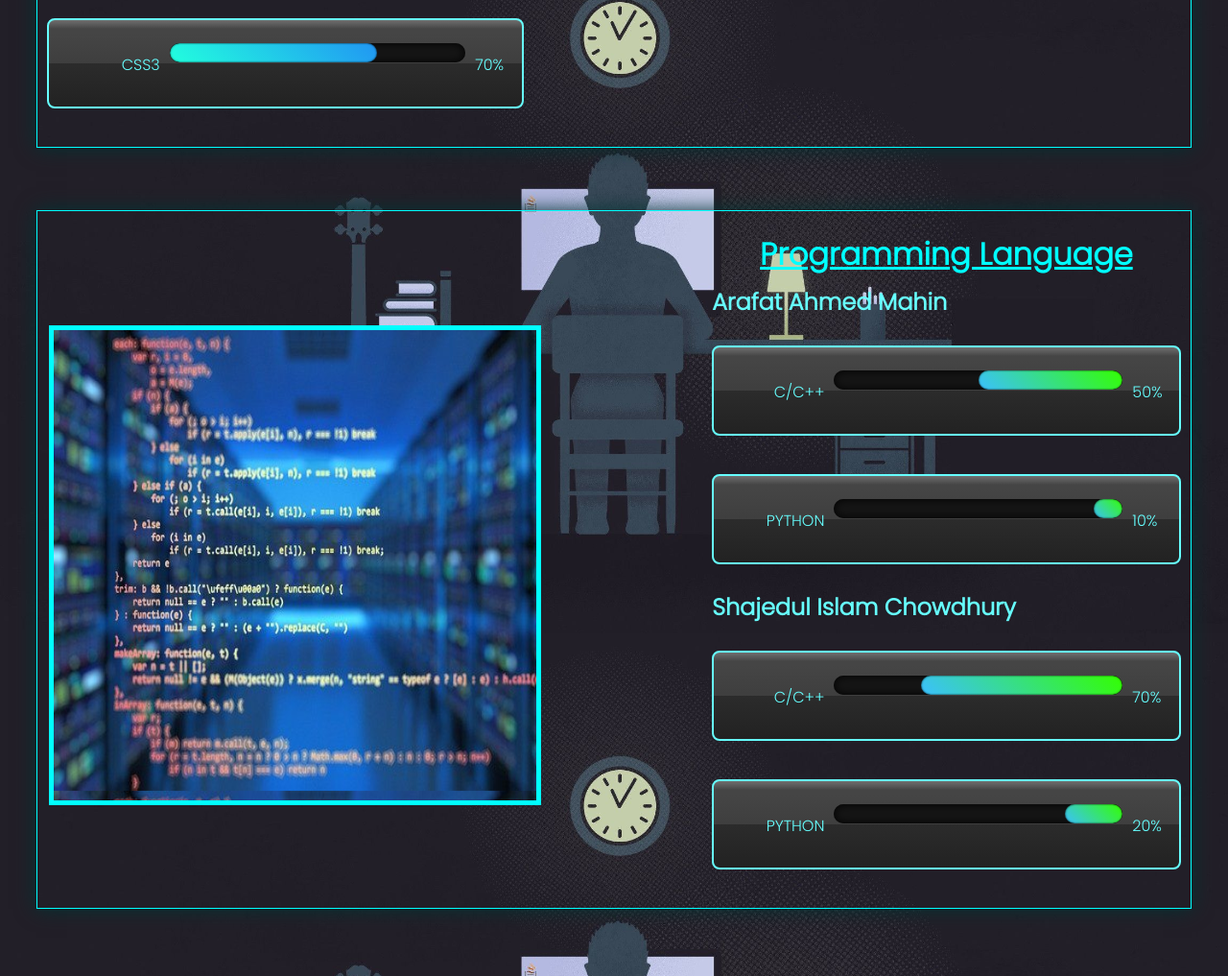
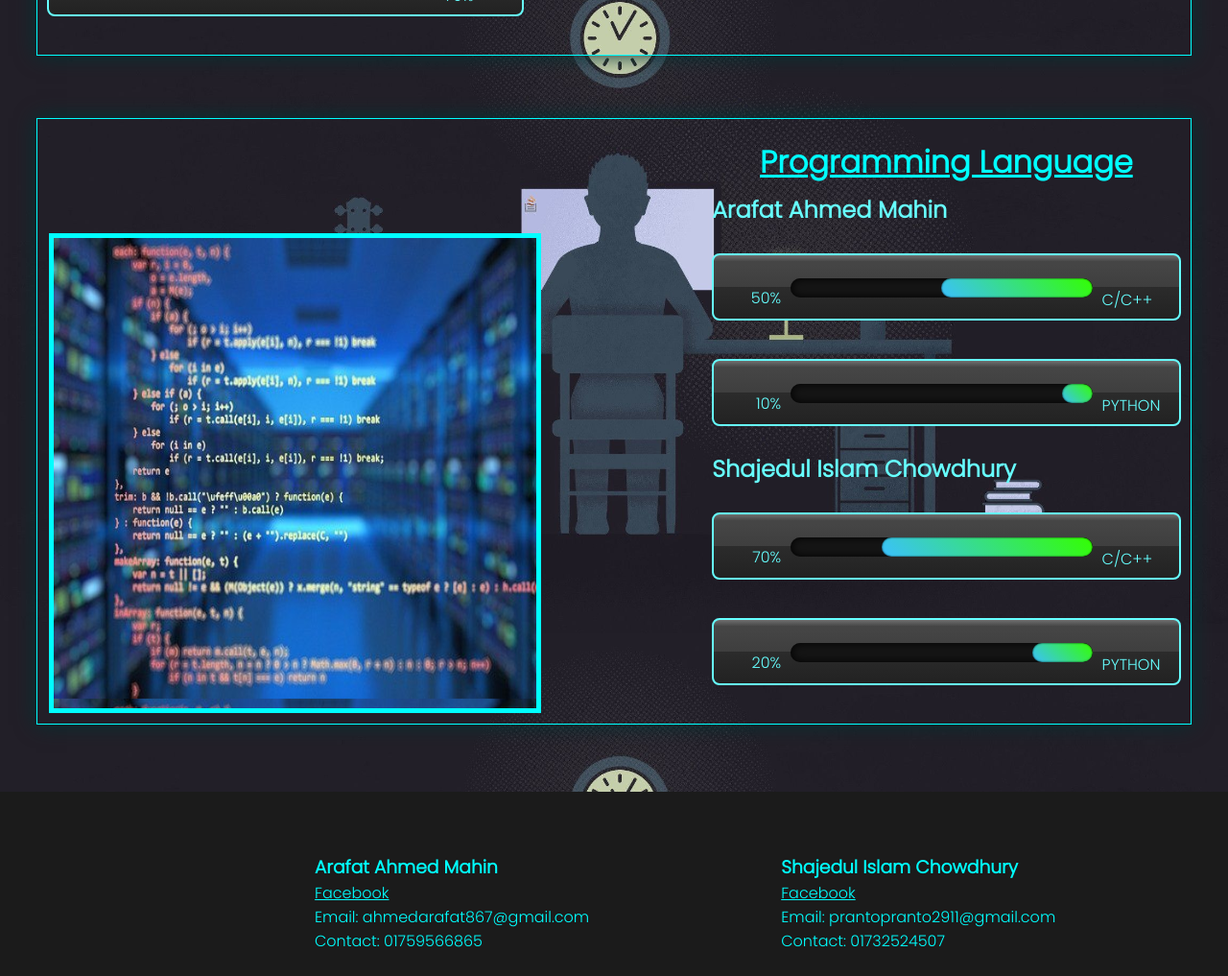
Before and after one commit to Shajedul31/Shajedul31, a plain HTML site: page skills.html in a window 1280 px wide. Shown: the part 940-1957 px from the top of the page at 96% size. Drawn offline with Linux system fonts and the light colour scheme; a web font is replaced by a local one.

Commit message:
fixing skill bar

```diff
--- a/skills.css
+++ b/skills.css
@@ -39,6 +39,8 @@ nav{
     border:2px solid #66ffff;
     transition: 0.5s;
     width: 100%;
+    height: 70px;
+
 }
 .container .skills:hover
 {
@@ -58,16 +60,17 @@ nav{
 .container .skills .Name
 {
     position: relative;
-    width: 110px;
+    width: 60px;
     text-align: right;
     color: #66ffff;
-    margin-top: -2px;
+    margin-top: -4px;
     text-transform: uppercase;
+    padding-top: px;
 }
 .container .skills .Value
 {
     position: relative;
-    width: 40px;
+    width: 30px;
     text-align: left;
     color: #66ffff;
     margin-top: -2px;
@@ -96,6 +99,7 @@ nav{
     box-shadow: inset 0 0 2px #000;
     animation: animate 2s ease-in-out
     forwards;
+
 }
 .container .skills .percent .progress2
 {
--- a/skills.html
+++ b/skills.html
@@ -91,33 +91,33 @@
             <h1 class="heading" align="center"><u>Programming Language</u></h1>
             <h2>Arafat Ahmed Mahin</h2>
             <div class="skills">
-                <span class="Name">C/C++</span>
+                <span class="Name">50%</span>
                 <div class="percent">
                     <div class="progress2" style="width: 50%;"></div>
                 </div>
-                <span class="Value">50%</span>
+                <span class="Value">C/C++</span>
             </div>
             <div class="skills">
-                <span class="Name">Python</span>
+                <span class="Name">10%</span>
                 <div class="percent">
                     <div class="progress2" style="width: 10%;"></div>
                 </div>
-                <span class="Value">10%</span>
+                <span class="Value">Python</span>
             </div>
             <h2>Shajedul Islam Chowdhury</h2>
             <div class="skills">
-                <span class="Name">C/C++</span>
+                <span class="Name">70%</span>
                 <div class="percent">
                     <div class="progress2" style="width: 70%;"></div>
                 </div>
-                <span class="Value">70%</span>
+                <span class="Value">C/C++</span>
             </div>
             <div class="skills">
-                <span class="Name">Python</span>
+                <span class="Name">20%</span>
                 <div class="percent">
                     <div class="progress2" style="width: 20%;"></div>
                 </div>
-                <span class="Value">20%</span>
+                <span class="Value">Python</span>
             </div>
         </div>
         <div class="img-con"></div>
```
Also changed, not shown: index.html (+1 -0 lines).
